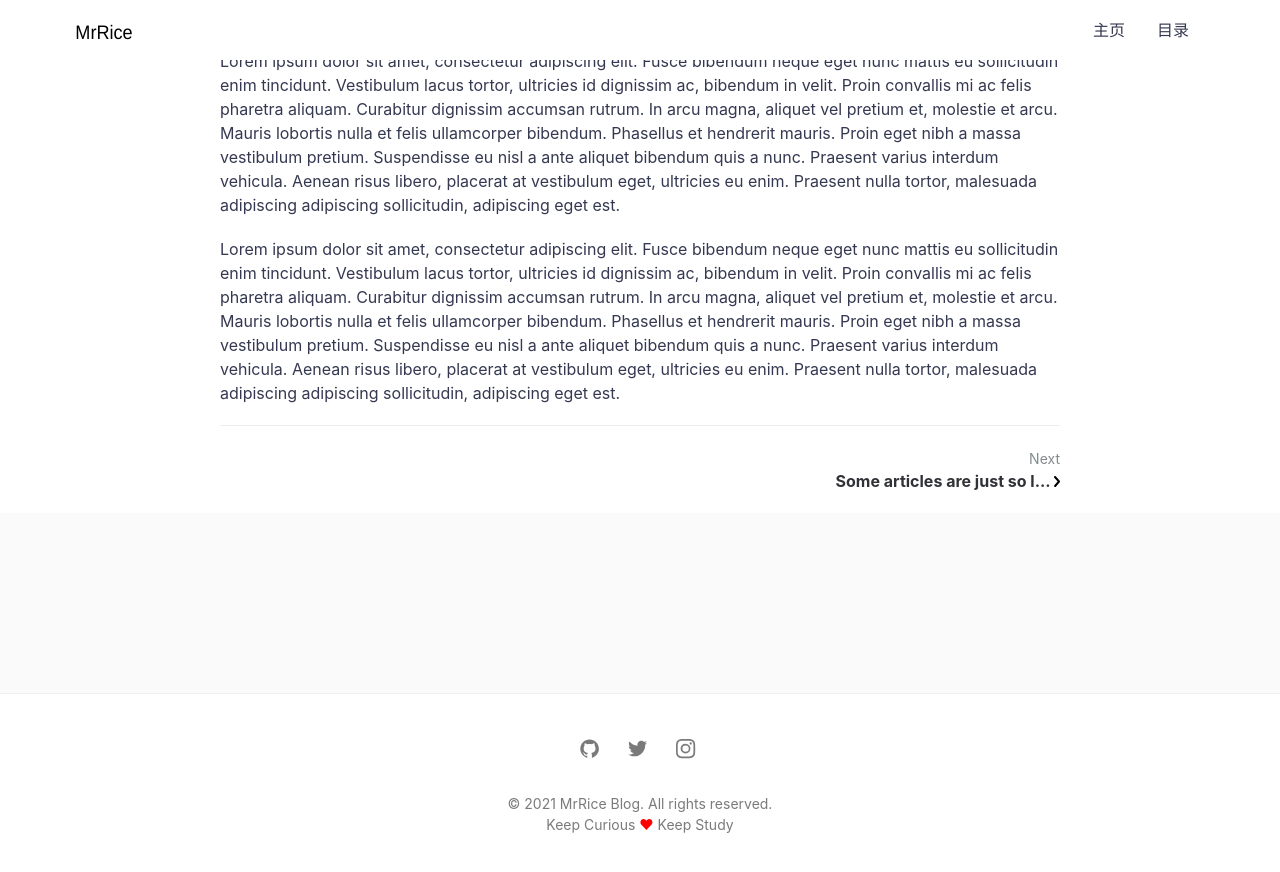
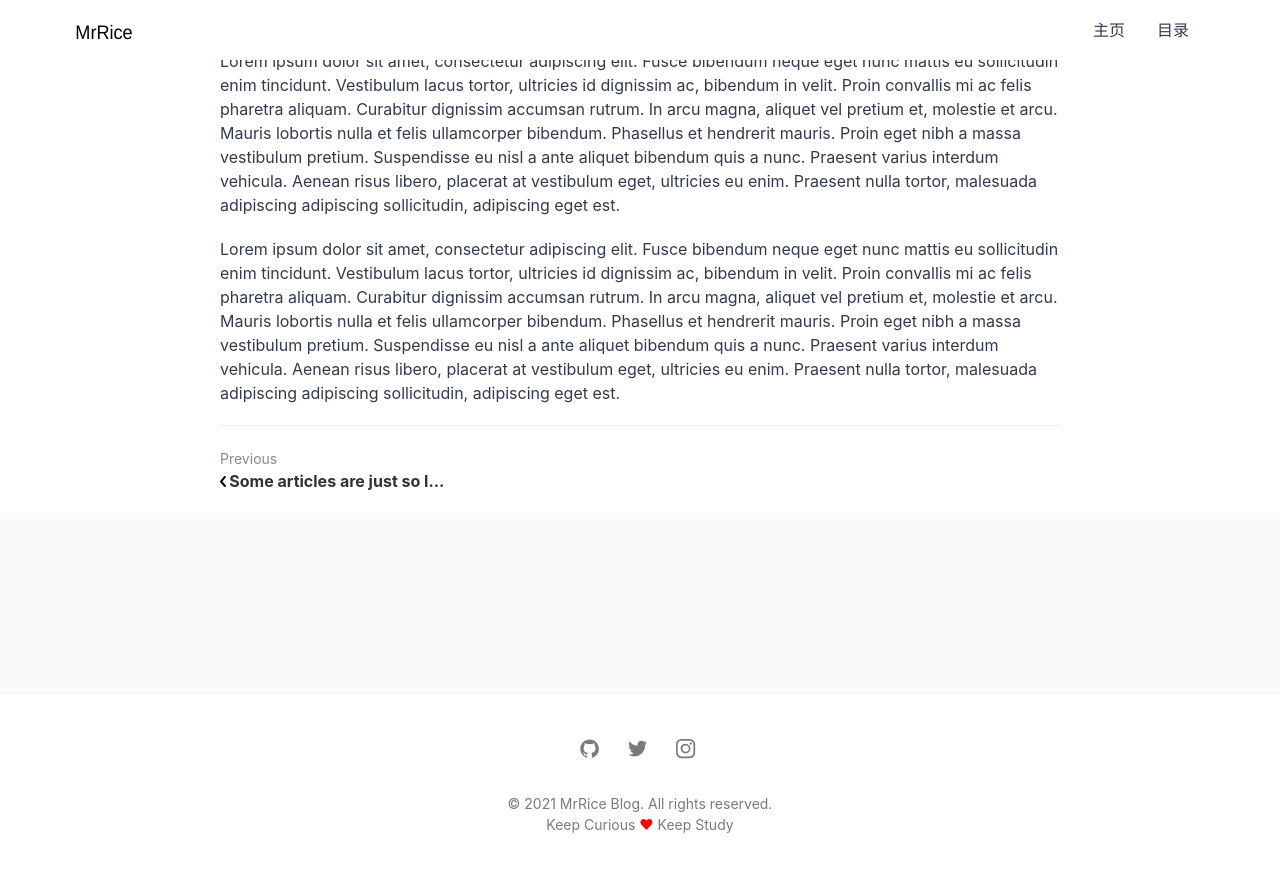
Before and after one commit to MrRice996/blog, a Jekyll site: the page built from _posts/2016-05-20-super-long-article.md, in a window 1280 px wide and 900 px high, scrolled down 795 px. Shown: the top 872 px of the window. Built offline with Jekyll 4.4.1, drawn with Linux system fonts in a browser that asks for light colours; comment, search, counter and statistics services are not loaded.

Commit message:
调整 上一篇 下一篇

```diff
--- a/_includes/card.html
+++ b/_includes/card.html
@@ -29,7 +29,7 @@
       </span>
         </div>
         {% if post.summary %}
-        <p>{{ post.summary | strip_html | truncatewords:20 }}</p>
+        <p>{{ post.summary | strip_html | truncatewords:5 }}</p>
         {% else %}
         <p>{{ post.content | strip_html | truncatewords: 5 }}</p>
         {% endif %}
--- a/_layouts/post.html
+++ b/_layouts/post.html
@@ -65,27 +65,27 @@ layout: compress
 
             </article>
             <div class="post-content controls__inner">
-                <div class="controls__item prev">
-                    {% if page.previous.url %}
 
+                <div class="controls__item">
+                    {% if page.next.url %}
                     <span>Previous</span>
-                    <a href="{{page.previous.url | relative_url }}">
+                    <a href="{{page.next.url | relative_url }}">
                         <span>
                             <svg xmlns="http://www.w3.org/2000/svg" width="6" height="11">
                                 <path fill="fillColor"
                                       d="M5.647 1.718c.37-.434.323-1.09-.106-1.465A1.016 1.016 0 0 0 4.095.36L.25 4.875a1.05 1.05 0 0 0 .017 1.378l3.95 4.407c.38.424 1.03.456 1.448.07a1.05 1.05 0 0 0 .07-1.468l-3.34-3.725 3.253-3.819z"/>
                             </svg>
                         </span>
-                        {{page.previous.title | strip_html | truncate: 30}}
+                        {{page.next.title | strip_html | truncate: 30}}
                     </a>
                     {% endif %}
                 </div>
 
-                <div class="controls__item next">
-                    {% if page.next.url %}
+                <div class="controls__item">
+                    {% if page.previous.url %}
                     <span>Next</span>
-                    <a href="{{page.next.url | relative_url }}">
-                        {{page.next.title | strip_html | truncate: 30}}
+                    <a href="{{page.previous.url | relative_url }}">
+                        {{page.previous.title | strip_html | truncate: 30}}
                         <span>
                             <svg xmlns="http://www.w3.org/2000/svg" width="6" height="11">
                                 <path fill="#fillColor"
@@ -95,6 +95,7 @@ layout: compress
                     </a>
                     {% endif %}
                 </div>
+
             </div>
         </div>
 
```
Lines whose indentation alone changed are shown as unchanged.
